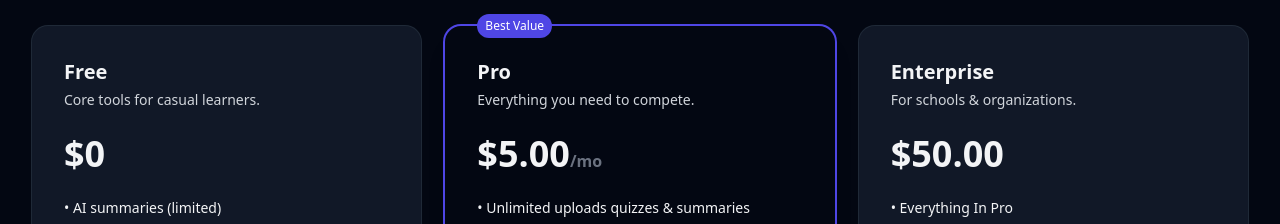
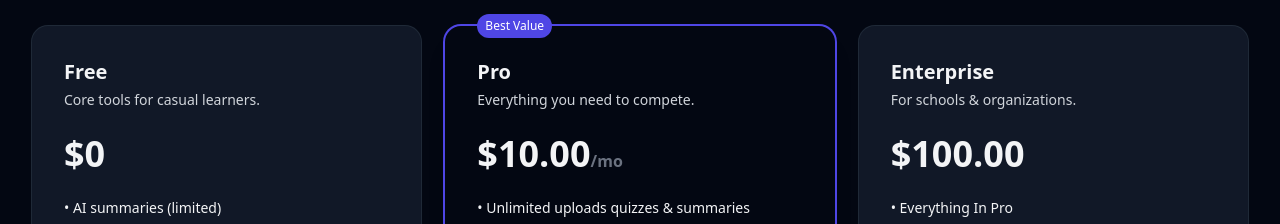
Before and after one commit to divine-create/studious, a plain HTML site: page index.html in a window 1280 px wide. Shown: the part 3540-3764 px from the top of the page. Drawn offline with nearby package versions, Linux system fonts and the light colour scheme.

Commit message:
upadated file name

```diff
--- a/studious.html
+++ b/index.html
@@ -389,7 +389,7 @@
           <span class="absolute -top-3 left-8 text-xs px-2 py-1 rounded-full bg-indigo-600 text-white">Best Value</span>
           <h3 class="text-xl font-semibold">Pro</h3>
           <p class="mt-1 text-sm text-gray-600 dark:text-gray-300">Everything you need to compete.</p>
-          <p class="mt-6 text-4xl font-extrabold">$5.00<span class="text-base font-semibold text-gray-500">/mo</span></p>
+          <p class="mt-6 text-4xl font-extrabold">$10.00<span class="text-base font-semibold text-gray-500">/mo</span></p>
           <ul class="mt-6 space-y-2 text-sm">
             <li>• Unlimited uploads  quizzes & summaries</li>
             <li>• Multiplayer & Quiz Stakes</li>
@@ -404,7 +404,7 @@
         <div class="reveal p-8 rounded-2xl ring-1 ring-gray-200 dark:ring-gray-800 bg-gray-50 dark:bg-gray-900">
           <h3 class="text-xl font-semibold">Enterprise</h3>
           <p class="mt-1 text-sm text-gray-600 dark:text-gray-300">For schools & organizations.</p>
-          <p class="mt-6 text-4xl font-extrabold">$50.00</p>
+          <p class="mt-6 text-4xl font-extrabold">$100.00</p>
           <ul class="mt-6 space-y-2 text-sm">
             <li>• Everything In Pro</li>
             <li>• SSO & admin controls</li>
```
